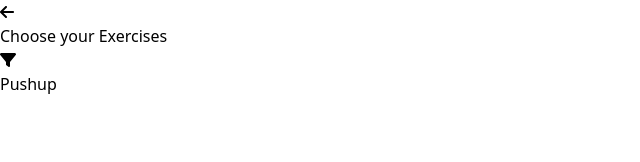
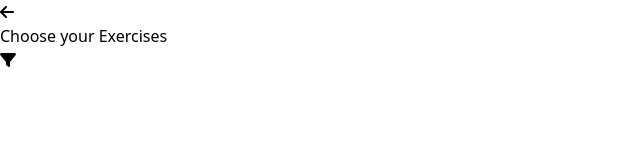
Before and after one commit to kumarvishwas2003/FitCounter, a React (Vite) app: page /Easy-Mode in a window 1280 px wide. Shown: the top 162 px of the page, without its empty margins (0-640 px from the left). Built offline with nearby package versions, Linux system fonts and the light colour scheme.

Commit message:
remove comments

```diff
--- a/src/components/EasyMode.jsx
+++ b/src/components/EasyMode.jsx
@@ -19,9 +19,11 @@ const EasyMode = () => {
         right={<FontAwesomeIcon icon={faFilter} />}
       />
       <div className="exercise-container pt-4 px-8 flex justify-evenly gap-10">
-        <ExerciseCard />
+        {/* <ExerciseCard /> */}
         {/* <ExerciseCard /> */}
         {console.log(data)}
+        <div className="text-3xl text-blue-700 font-bold">
+        </div>
       </div>
     </div>
   );
```
